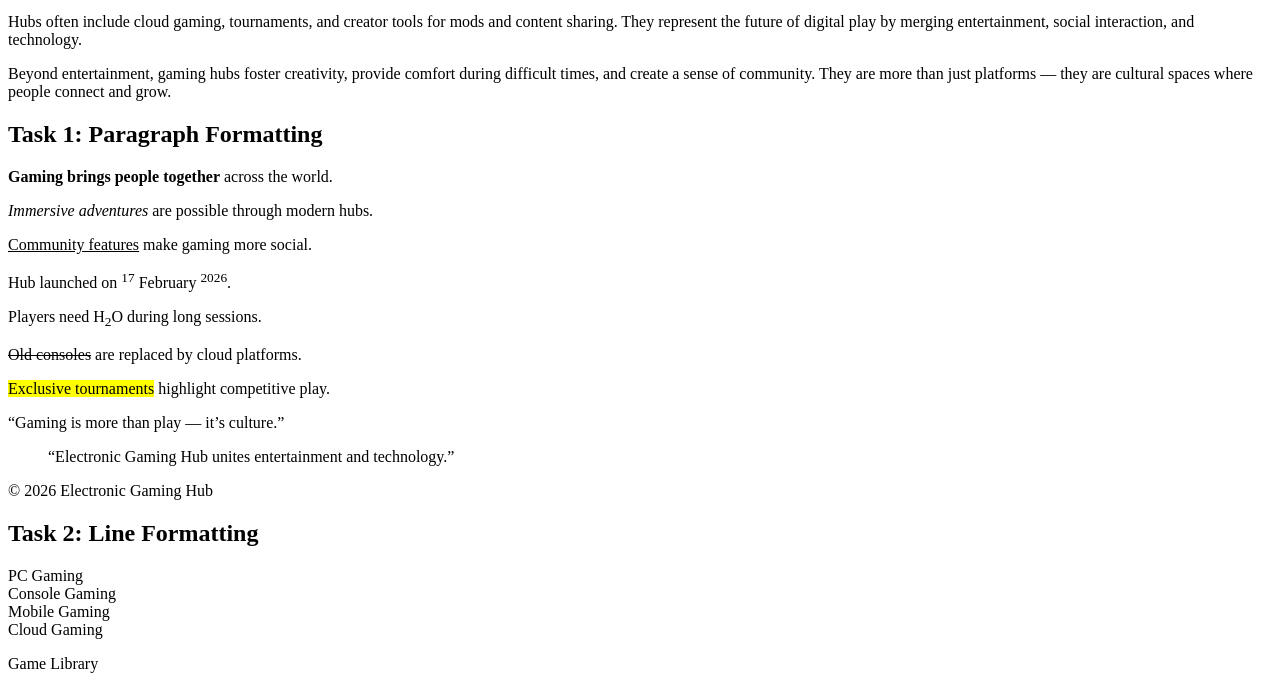
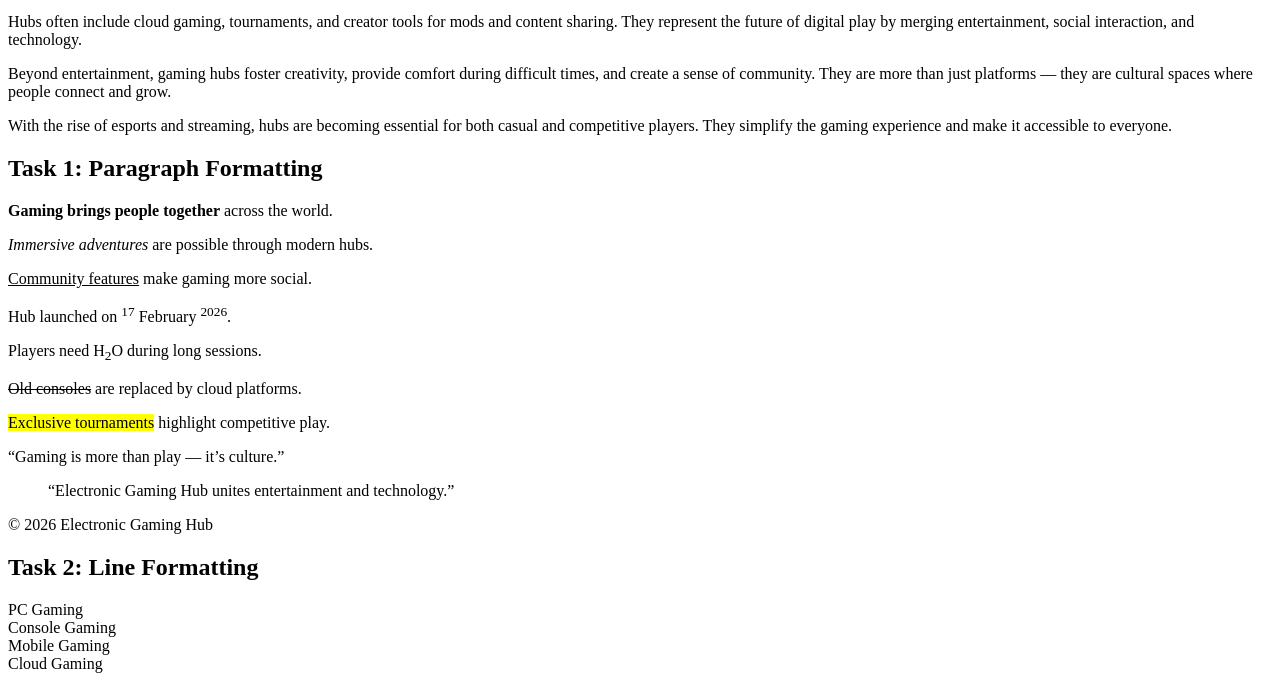
Before and after one commit to alecky061-cloud/25-1946B, a plain HTML site: page index.html in a window 1280 px wide. Shown: the part 119-800 px from the top of the page. Drawn offline with Linux system fonts and the light colour scheme.

Commit message:
Update index.html

```diff
--- a/index.html
+++ b/index.html
@@ -21,6 +21,11 @@
     Beyond entertainment, gaming hubs foster creativity, provide comfort during
     difficult times, and create a sense of community. They are more than just
     platforms — they are cultural spaces where people connect and grow.
+  </p>
+  <p>
+    With the rise of esports and streaming, hubs are becoming essential for both
+    casual and competitive players. They simplify the gaming experience and make
+    it accessible to everyone.
   </p>
 
   <!-- Task 1: Paragraph Formatting -->
@@ -58,7 +63,7 @@ Year: 2026
     <li>Strategy</li>
   </ul>
 
-  <!-- New Table -->
+  <!-- Gaming Hub Table -->
   <h2>Gaming Hub Table</h2>
   <table border="1">
     <tr>
@@ -90,7 +95,7 @@ Year: 2026
     </tr>
   </table>
 
-  <!-- New Lists -->
+  <!-- Lists -->
   <h2>Unordered List: Gaming Features</h2>
   <ul>
     <li>Cloud Gaming</li>
```
